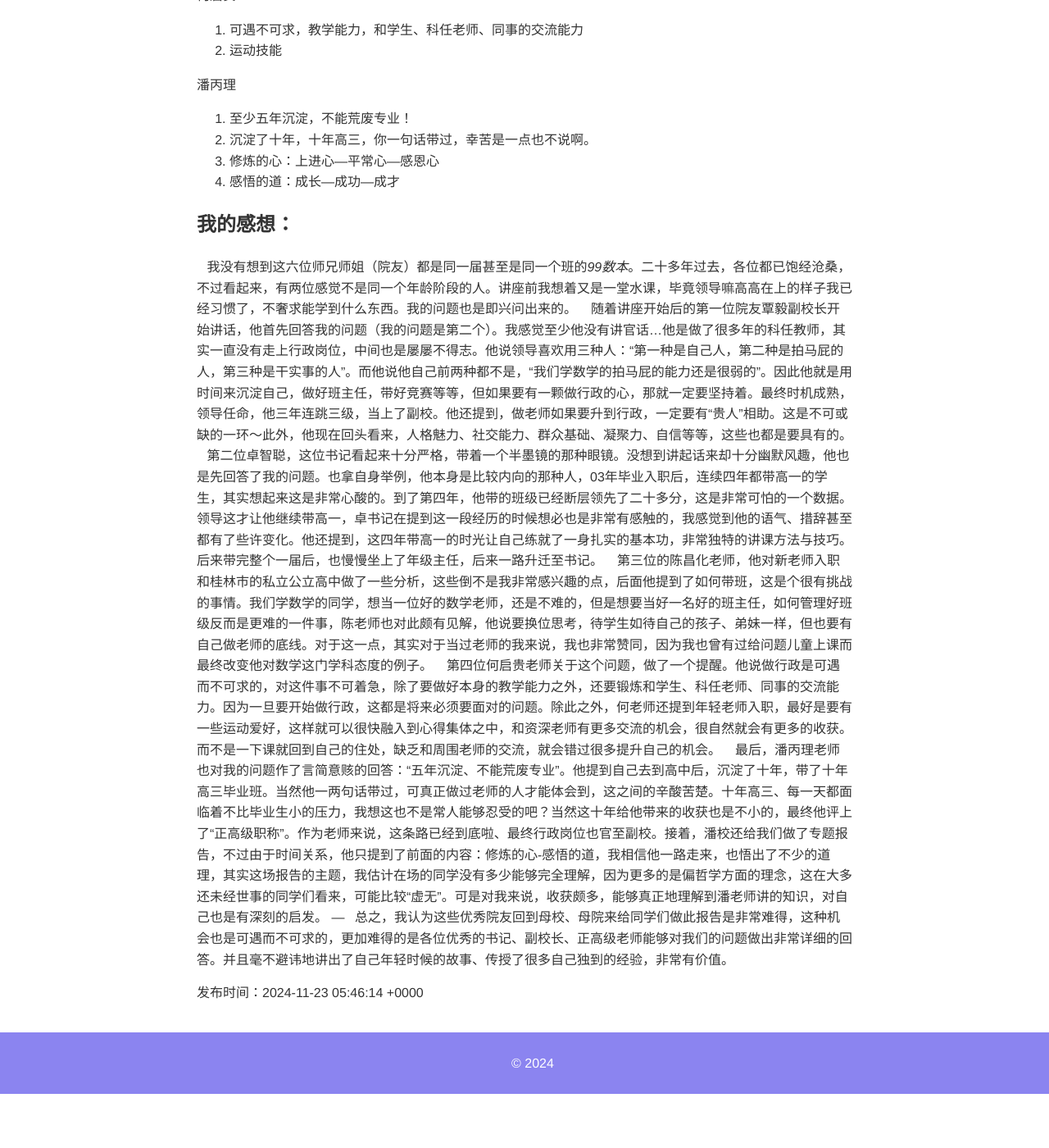
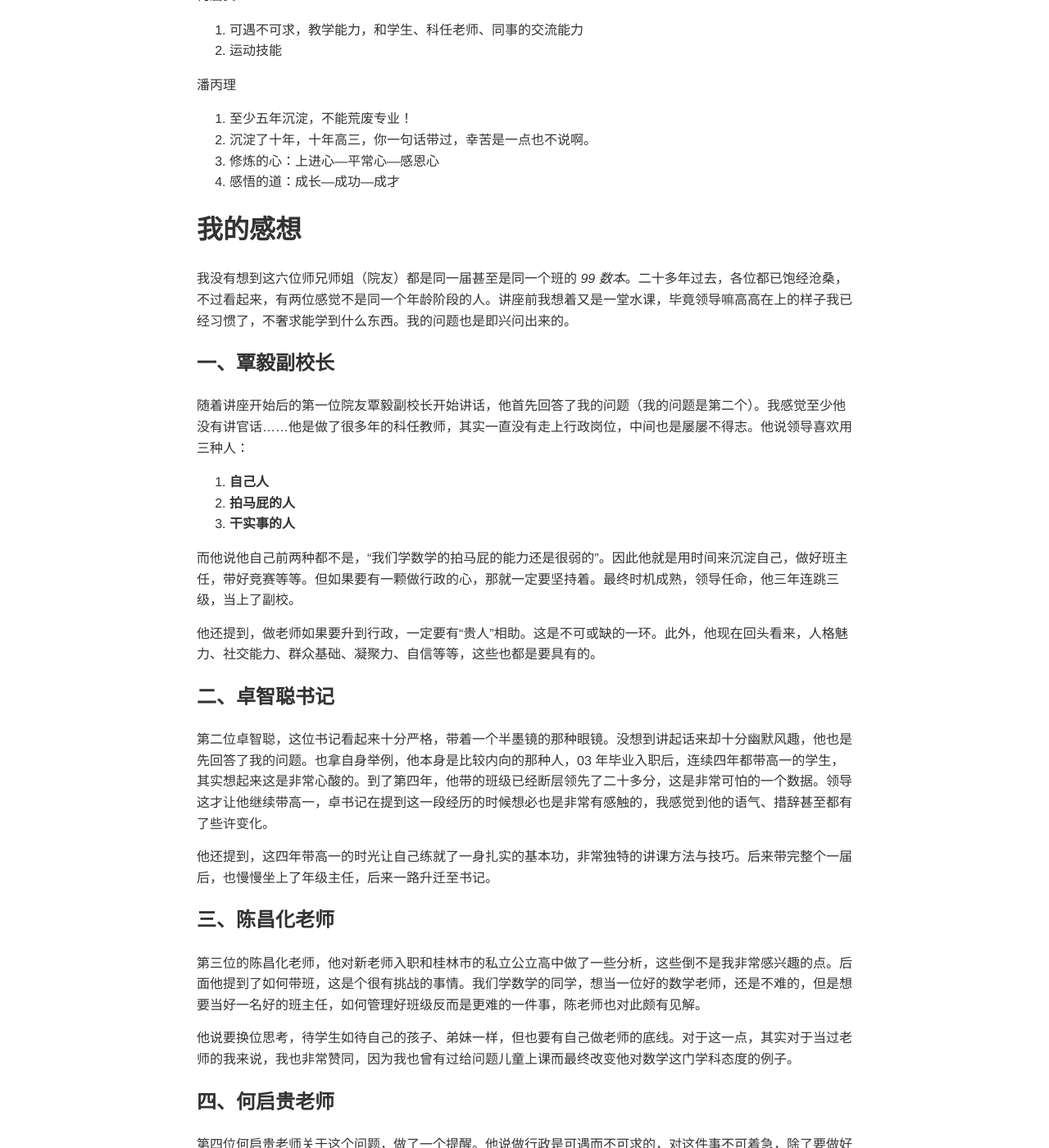
Before and after one commit to Eroticoo/Eroticoo.github.io, a Jekyll site: the page built from _posts/2024-11-23-讲座笔记.md, in a window 1280 px wide and 1400 px high, scrolled down 691 px. Shown: the whole window at 82% size. Built offline with Jekyll 4.4.1, drawn with Linux system fonts in a browser that asks for light colours; before the commit the page ends 2025 px from its top, so only the background shows below that; some of the changed text lies outside the part shown.

Commit message:
增加感想

```diff
--- a/_posts/2024-11-23-讲座笔记.md
+++ b/_posts/2024-11-23-讲座笔记.md
@@ -29,12 +29,46 @@ date: 2024-11-23 13:46:14 +0800
 3. 修炼的心：上进心—平常心—感恩心
 4. 感悟的道：成长—成功—成才
 
-## 我的感想：
-&ensp; 我没有想到这六位师兄师姐（院友）都是同一届甚至是同一个班的*99数本*。二十多年过去，各位都已饱经沧桑，不过看起来，有两位感觉不是同一个年龄阶段的人。讲座前我想着又是一堂水课，毕竟领导嘛高高在上的样子我已经习惯了，不奢求能学到什么东西。我的问题也是即兴问出来的。
-&ensp; 随着讲座开始后的第一位院友覃毅副校长开始讲话，他首先回答我的问题（我的问题是第二个）。我感觉至少他没有讲官话...他是做了很多年的科任教师，其实一直没有走上行政岗位，中间也是屡屡不得志。他说领导喜欢用三种人：“第一种是自己人，第二种是拍马屁的人，第三种是干实事的人”。而他说他自己前两种都不是，“我们学数学的拍马屁的能力还是很弱的”。因此他就是用时间来沉淀自己，做好班主任，带好竞赛等等，但如果要有一颗做行政的心，那就一定要坚持着。最终时机成熟，领导任命，他三年连跳三级，当上了副校。他还提到，做老师如果要升到行政，一定要有“贵人”相助。这是不可或缺的一环～此外，他现在回头看来，人格魅力、社交能力、群众基础、凝聚力、自信等等，这些也都是要具有的。
-&ensp; 第二位卓智聪，这位书记看起来十分严格，带着一个半墨镜的那种眼镜。没想到讲起话来却十分幽默风趣，他也是先回答了我的问题。也拿自身举例，他本身是比较内向的那种人，03年毕业入职后，连续四年都带高一的学生，其实想起来这是非常心酸的。到了第四年，他带的班级已经断层领先了二十多分，这是非常可怕的一个数据。领导这才让他继续带高一，卓书记在提到这一段经历的时候想必也是非常有感触的，我感觉到他的语气、措辞甚至都有了些许变化。他还提到，这四年带高一的时光让自己练就了一身扎实的基本功，非常独特的讲课方法与技巧。后来带完整个一届后，也慢慢坐上了年级主任，后来一路升迁至书记。
-&ensp; 第三位的陈昌化老师，他对新老师入职和桂林市的私立公立高中做了一些分析，这些倒不是我非常感兴趣的点，后面他提到了如何带班，这是个很有挑战的事情。我们学数学的同学，想当一位好的数学老师，还是不难的，但是想要当好一名好的班主任，如何管理好班级反而是更难的一件事，陈老师也对此颇有见解，他说要换位思考，待学生如待自己的孩子、弟妹一样，但也要有自己做老师的底线。对于这一点，其实对于当过老师的我来说，我也非常赞同，因为我也曾有过给问题儿童上课而最终改变他对数学这门学科态度的例子。
-&ensp; 第四位何启贵老师关于这个问题，做了一个提醒。他说做行政是可遇而不可求的，对这件事不可着急，除了要做好本身的教学能力之外，还要锻炼和学生、科任老师、同事的交流能力。因为一旦要开始做行政，这都是将来必须要面对的问题。除此之外，何老师还提到年轻老师入职，最好是要有一些运动爱好，这样就可以很快融入到心得集体之中，和资深老师有更多交流的机会，很自然就会有更多的收获。而不是一下课就回到自己的住处，缺乏和周围老师的交流，就会错过很多提升自己的机会。
-&ensp; 最后，潘丙理老师也对我的问题作了言简意赅的回答：“五年沉淀、不能荒废专业”。他提到自己去到高中后，沉淀了十年，带了十年高三毕业班。当然他一两句话带过，可真正做过老师的人才能体会到，这之间的辛酸苦楚。十年高三、每一天都面临着不比毕业生小的压力，我想这也不是常人能够忍受的吧？当然这十年给他带来的收获也是不小的，最终他评上了“正高级职称”。作为老师来说，这条路已经到底啦、最终行政岗位也官至副校。接着，潘校还给我们做了专题报告，不过由于时间关系，他只提到了前面的内容：修炼的心-感悟的道，我相信他一路走来，也悟出了不少的道理，其实这场报告的主题，我估计在场的同学没有多少能够完全理解，因为更多的是偏哲学方面的理念，这在大多还未经世事的同学们看来，可能比较“虚无”。可是对我来说，收获颇多，能够真正地理解到潘老师讲的知识，对自己也是有深刻的启发。
+# 我的感想
+
+我没有想到这六位师兄师姐（院友）都是同一届甚至是同一个班的 *99 数本*。二十多年过去，各位都已饱经沧桑，不过看起来，有两位感觉不是同一个年龄阶段的人。讲座前我想着又是一堂水课，毕竟领导嘛高高在上的样子我已经习惯了，不奢求能学到什么东西。我的问题也是即兴问出来的。
+
+## 一、覃毅副校长
+
+随着讲座开始后的第一位院友覃毅副校长开始讲话，他首先回答了我的问题（我的问题是第二个）。我感觉至少他没有讲官话......他是做了很多年的科任教师，其实一直没有走上行政岗位，中间也是屡屡不得志。他说领导喜欢用三种人：
+
+1. **自己人**
+2. **拍马屁的人**
+3. **干实事的人**
+
+而他说他自己前两种都不是，“我们学数学的拍马屁的能力还是很弱的”。因此他就是用时间来沉淀自己，做好班主任，带好竞赛等等。但如果要有一颗做行政的心，那就一定要坚持着。最终时机成熟，领导任命，他三年连跳三级，当上了副校。
+
+他还提到，做老师如果要升到行政，一定要有“贵人”相助。这是不可或缺的一环。此外，他现在回头看来，人格魅力、社交能力、群众基础、凝聚力、自信等等，这些也都是要具有的。
+
+## 二、卓智聪书记
+
+第二位卓智聪，这位书记看起来十分严格，带着一个半墨镜的那种眼镜。没想到讲起话来却十分幽默风趣，他也是先回答了我的问题。也拿自身举例，他本身是比较内向的那种人，03 年毕业入职后，连续四年都带高一的学生，其实想起来这是非常心酸的。到了第四年，他带的班级已经断层领先了二十多分，这是非常可怕的一个数据。领导这才让他继续带高一，卓书记在提到这一段经历的时候想必也是非常有感触的，我感觉到他的语气、措辞甚至都有了些许变化。
+
+他还提到，这四年带高一的时光让自己练就了一身扎实的基本功，非常独特的讲课方法与技巧。后来带完整个一届后，也慢慢坐上了年级主任，后来一路升迁至书记。
+
+## 三、陈昌化老师
+
+第三位的陈昌化老师，他对新老师入职和桂林市的私立公立高中做了一些分析，这些倒不是我非常感兴趣的点。后面他提到了如何带班，这是个很有挑战的事情。我们学数学的同学，想当一位好的数学老师，还是不难的，但是想要当好一名好的班主任，如何管理好班级反而是更难的一件事，陈老师也对此颇有见解。
+
+他说要换位思考，待学生如待自己的孩子、弟妹一样，但也要有自己做老师的底线。对于这一点，其实对于当过老师的我来说，我也非常赞同，因为我也曾有过给问题儿童上课而最终改变他对数学这门学科态度的例子。
+
+## 四、何启贵老师
+
+第四位何启贵老师关于这个问题，做了一个提醒。他说做行政是可遇而不可求的，对这件事不可着急，除了要做好本身的教学能力之外，还要锻炼和学生、科任老师、同事的交流能力。因为一旦要开始做行政，这都是将来必须要面对的问题。
+
+除此之外，何老师还提到年轻老师入职，最好是要有一些运动爱好，这样就可以很快融入到新的集体之中，和资深老师有更多交流的机会，很自然就会有更多的收获。而不是一下课就回到自己的住处，缺乏和周围老师的交流，就会错过很多提升自己的机会。
+
+## 五、潘丙理老师
+
+最后，潘丙理老师也对我的问题作了言简意赅的回答：“五年沉淀、不能荒废专业”。他提到自己去到高中后，沉淀了十年，带了十年高三毕业班。当然他一两句话带过，可真正做过老师的人才能体会到，这之间的辛酸苦楚。十年高三、每一天都面临着不比毕业生小的压力，我想这也不是常人能够忍受的吧？当然这十年给他带来的收获也是不小的，最终他评上了“正高级职称”。作为老师来说，这条路已经到底啦，最终行政岗位也官至副校。
+
+接着，潘校还给我们做了专题报告，不过由于时间关系，他只提到了前面的内容：**修炼的心——感悟的道**。我相信他一路走来，也悟出了不少的道理，其实这场报告的主题，我估计在场的同学没有多少能够完全理解，因为更多的是偏哲学方面的理念，这在大多还未经世事的同学们看来，可能比较“虚无”。可是对我来说，收获颇多，能够真正地理解到潘老师讲的知识，对自己也是有深刻的启发。
+
 ---
-&ensp;总之，我认为这些优秀院友回到母校、母院来给同学们做此报告是非常难得，这种机会也是可遇而不可求的，更加难得的是各位优秀的书记、副校长、正高级老师能够对我们的问题做出非常详细的回答。并且毫不避讳地讲出了自己年轻时候的故事、传授了很多自己独到的经验，非常有价值。
+
+总之，我认为这些优秀院友回到母校、母院来给同学们做此报告是非常难得，这种机会也是可遇而不可求的。更加难得的是各位优秀的书记、副校长、正高级老师能够对我们的问题做出非常详细的回答，并且毫不避讳地讲出了自己年轻时候的故事，传授了很多自己独到的经验，非常有价值。
```
